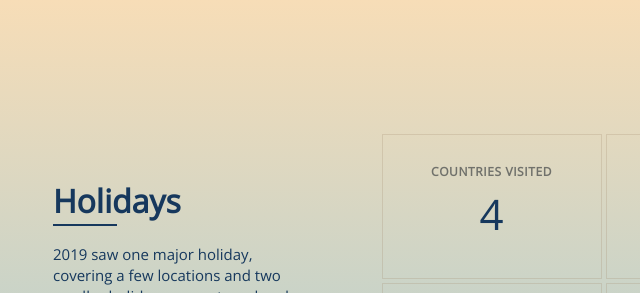
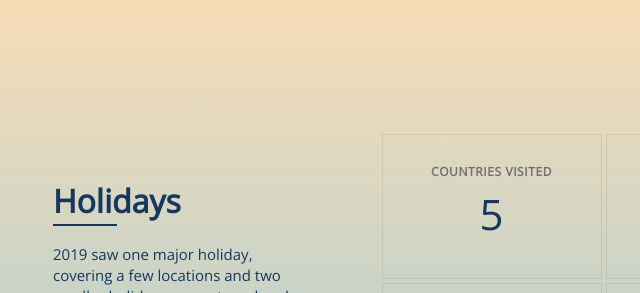
Before and after one commit to JackInSights/JackInSights-2019, a plain HTML site: page stats/holidays.html in a window 1280 px wide. Shown: the top 293 px of the page, 62-702 px from the left. Drawn offline with nearby package versions, Linux system fonts and the light colour scheme.

Commit message:
Updated holiday.html

```diff
--- a/stats/holidays.html
+++ b/stats/holidays.html
@@ -27,7 +27,7 @@
 			<div class="stats">
 				<article>
 					<h4>Countries Visited</h4>
-					<h3>4</h3>
+					<h3>5</h3>
 					<h5></h5>
 				</article>
 				<article>
```
